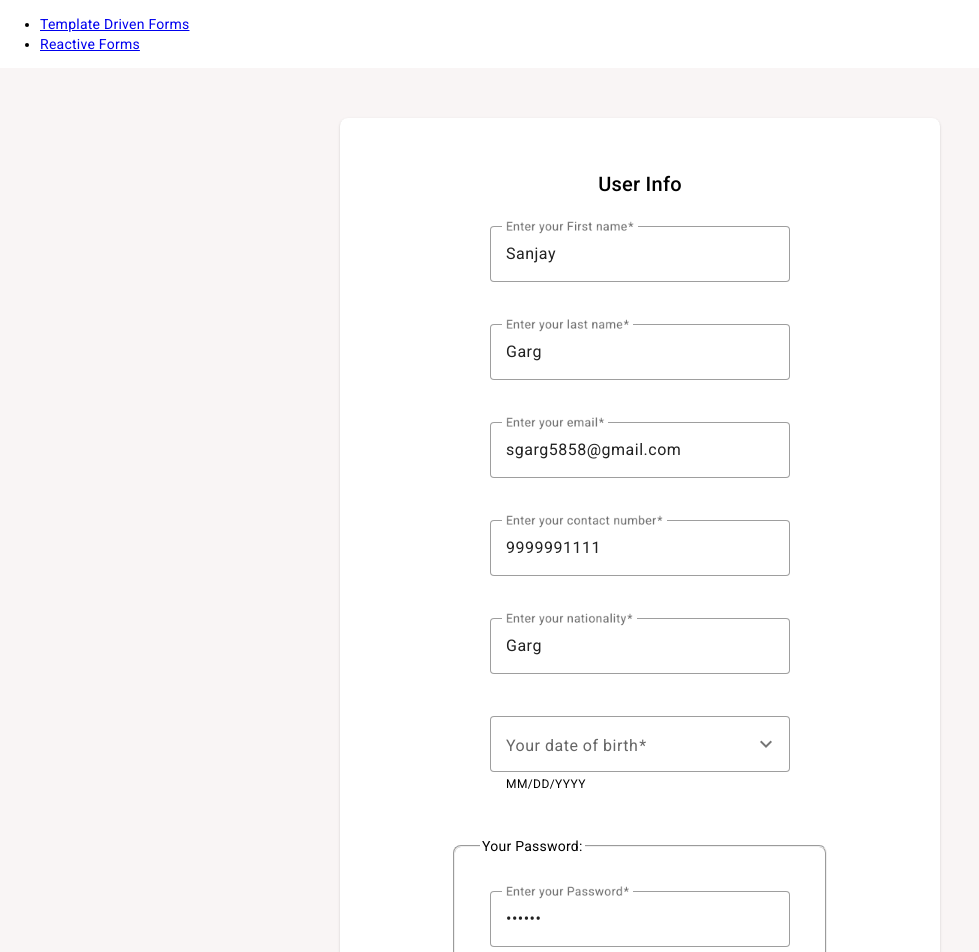
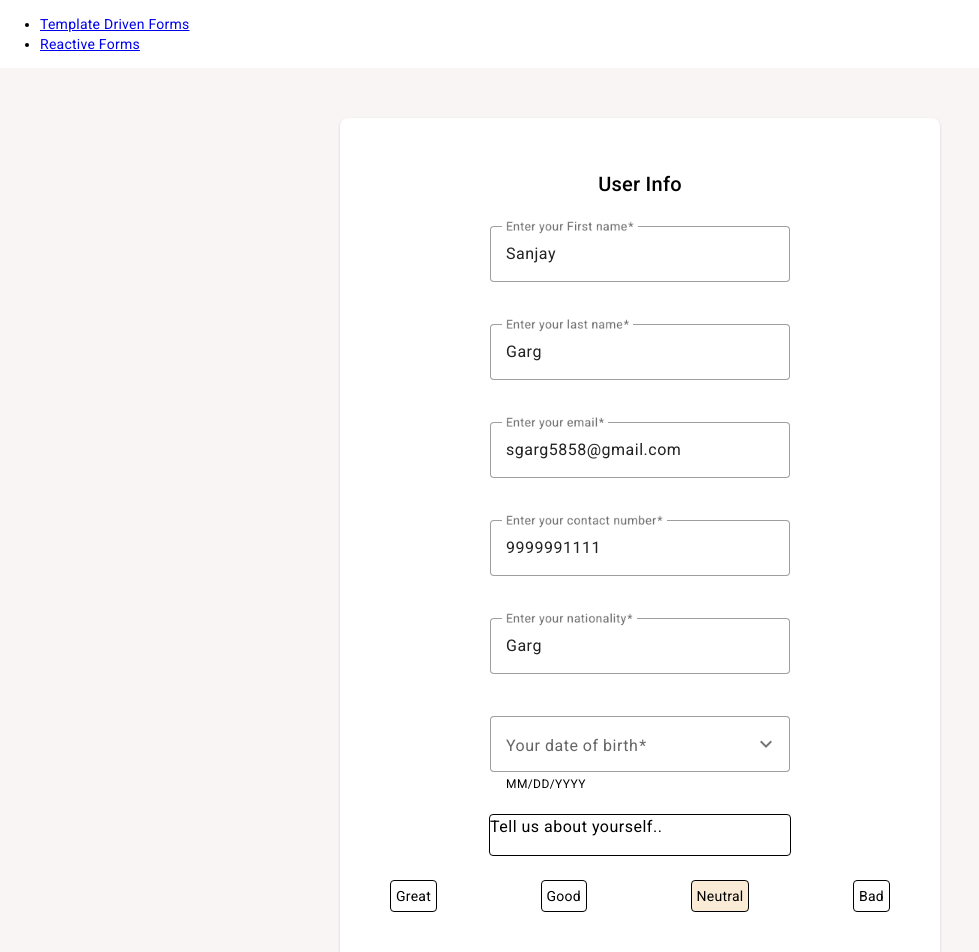
Before and after one commit to sgarg5858/forms, an Angular app: page /reactive-form in a window 1280 px wide. Shown: the top 952 px of the page, without its empty margins (0-979 px from the left). Built offline with nearby package versions, Linux system fonts and the light colour scheme.

Commit message:
control value accessors

```diff
--- a/src/app/app.module.ts
+++ b/src/app/app.module.ts
@@ -9,7 +9,7 @@ import { MatNativeDateModule } from '@angular/material/core';
 
 @NgModule({
   declarations: [
-    AppComponent
+    AppComponent,
   ],
   imports: [
     BrowserModule,
--- /dev/null
+++ b/src/app/custom-form-components/rating-picker/rating-picker.component.html
@@ -0,0 +1,22 @@
+<ul class="rating-options"  [ngClass]="{disabled:_disabled}">
+    <li
+    [ngClass]="{active: rating ==='great'}"
+    (click)="setRating('great')"
+    tabindex="0"
+    >Great</li>
+    <li
+    [ngClass]="{active: rating === 'good'}"
+    (click)="setRating('good')"
+    tabindex="0"
+    >Good</li>
+    <li
+    [ngClass]="{active: rating === 'neutral'}"
+    (click)="setRating('neutral')"
+    tabindex="0"
+    >Neutral</li>
+    <li
+    [ngClass]="{active: rating === 'bad'}"
+    (click)="setRating('bad')"
+    tabindex="0"
+    >Bad</li>
+</ul>
--- /dev/null
+++ b/src/app/custom-form-components/rating-picker/rating-picker.component.scss
@@ -0,0 +1,23 @@
+:host{
+    width: 100%;
+}
+ul{
+    list-style: none;
+    display: flex;
+    width: 100%;
+    justify-content: space-between;
+    padding-left: 0;
+    li{
+        padding: 5px;
+        border: 1px solid black;
+        border-radius: 4px;
+        cursor: pointer;
+    }
+}
+.active{
+    background-color: antiquewhite;
+}
+.disabled{
+    pointer-events: none;
+    opacity: 0.5;
+}
--- /dev/null
+++ b/src/app/custom-form-components/rating-picker/rating-picker.component.ts
@@ -0,0 +1,71 @@
+import {
+  ChangeDetectionStrategy,
+  ChangeDetectorRef,
+  Component,
+  HostBinding,
+  HostListener,
+} from '@angular/core';
+import { ControlValueAccessor, NG_VALUE_ACCESSOR } from '@angular/forms';
+
+export type RatingOptions = 'great' | 'good' | 'neutral' | 'bad';
+
+@Component({
+  selector: 'app-rating-picker',
+  templateUrl: './rating-picker.component.html',
+  styleUrls: ['./rating-picker.component.scss'],
+  providers: [
+    {
+      provide: NG_VALUE_ACCESSOR,
+      useExisting: RatingPickerComponent,
+      multi: true,
+    },
+  ],
+  changeDetection: ChangeDetectionStrategy.OnPush,
+})
+export class RatingPickerComponent implements ControlValueAccessor {
+  constructor(private changeDetector: ChangeDetectorRef) {}
+
+  _rating: RatingOptions | null = null;
+  _disabled = false;
+
+  get rating() {
+    return this._rating;
+  }
+
+  touched = false;
+  onChanged = (val: RatingOptions) => {};
+  onTouched = () => {};
+
+  @HostBinding('attr.tabindex') tabIndex = 0;
+  @HostListener('blur')
+  onBlur() {
+    if (!this.touched) {
+      this.onTouched();
+      this.touched = true;
+    }
+  }
+
+  setRating(value: RatingOptions) {
+    if (!this._disabled) {
+      console.log(value);
+      this._rating = value;
+      this.onChanged(value);
+      this.onBlur();
+    }
+  }
+
+  writeValue(rating: RatingOptions): void {
+    this._rating = rating;
+    this.changeDetector.markForCheck();
+  }
+  registerOnChange(fn: any): void {
+    this.onChanged = fn;
+  }
+  registerOnTouched(fn: any): void {
+    this.onTouched = fn;
+  }
+  setDisabledState?(isDisabled: boolean): void {
+    this._disabled = isDisabled;
+    this.changeDetector.markForCheck();
+  }
+}
--- /dev/null
+++ b/src/app/directives/editable-content-value-accessor.directive.ts
@@ -0,0 +1,71 @@
+import {
+  Directive,
+  ElementRef,
+  HostListener,
+  Renderer2,
+  SecurityContext,
+} from '@angular/core';
+import { ControlValueAccessor, NG_VALUE_ACCESSOR } from '@angular/forms';
+import { DomSanitizer } from '@angular/platform-browser';
+
+const DEFAULT_REVIEW_TEMPLATE = `
+<h4>Title....</h4>
+`;
+
+@Directive({
+  selector: '[formControlName][contenteditable], [formControl][contenteditable] , [ngModel][contenteditable]',
+  standalone: false,
+  providers: [
+    {
+      provide: NG_VALUE_ACCESSOR,
+      multi: true,
+      useExisting: EditableContentValueAccessorDirective,
+    },
+  ],
+})
+export class EditableContentValueAccessorDirective
+  implements ControlValueAccessor
+{
+  constructor(
+    private elementRef: ElementRef,
+    private renderer: Renderer2,
+    private sanitizer: DomSanitizer
+  ) {}
+
+  onChange = (val: any) => {};
+  onTouched = () => {};
+
+  registerOnChange(fn: any): void {
+    this.onChange = fn;
+  }
+  registerOnTouched(fn: any): void {
+    this.onTouched = fn;
+  }
+
+  writeValue(value: any): void {
+    this.renderer.setProperty(
+      this.elementRef.nativeElement,
+      'innerHtml',
+      this.sanitizer.sanitize(SecurityContext.HTML, value) ||
+        DEFAULT_REVIEW_TEMPLATE
+    );
+  }
+
+  @HostListener('input', ['$event'])
+  onInput(e: Event) {
+    this.onChange((e.target as HTMLElement).innerHTML);
+  }
+
+  @HostListener('blur', ['$event'])
+  onBlur(e: Event) {
+    this.onTouched();
+  }
+
+  setDisabledState?(isDisabled: boolean): void {
+    this.renderer.setProperty(
+      this.elementRef.nativeElement,
+      'contentEditable',
+      !isDisabled
+    );
+  }
+}
--- a/src/app/reactive-form-example/components/user-info/user-info.component.html
+++ b/src/app/reactive-form-example/components/user-info/user-info.component.html
@@ -68,6 +68,12 @@
         <mat-datepicker #picker></mat-datepicker>
       </mat-form-field>
 
+      <div class="your-bio" formControlName="bio" contenteditable>
+        <h4 data-placeholder="Tell us about yourself..">Tell us about yourself..</h4>
+      </div>
+
+      <app-rating-picker formControlName="ratingPicker"></app-rating-picker>
+
       <fieldset [formGroupName]="'password'">
         <legend>Your Password:</legend>
 
@@ -91,6 +97,7 @@
             formControlName="confirmPassword"
           />
         </mat-form-field>
+
         <mat-error
           *ngIf="
             userInfo.get('password')?.get('confirmPassword')?.dirty &&
--- a/src/app/reactive-form-example/components/user-info/user-info.component.scss
+++ b/src/app/reactive-form-example/components/user-info/user-info.component.scss
@@ -1,40 +1,39 @@
 .section {
-
-    &--form-container{
+  &--form-container {
     max-width: 600px;
     min-width: 350px;
     width: auto;
-        margin: 50px ;
+    margin: 50px;
 
-        mat-card{
+    mat-card {
       border-radius: 8px;
     }
 
-        @media screen and (min-width:500px) {
+    @media screen and (min-width: 500px) {
       width: 400px;
     }
 
-        @media screen and (min-width:900px) {
+    @media screen and (min-width: 900px) {
       width: 600px;
     }
 
-        form{
+    form {
       display: flex;
       flex-direction: column;
       padding: 50px;
       align-items: center;
 
-            mat-form-field{
+      mat-form-field {
         margin: 10px;
         min-width: 250px;
         max-width: 300px;
 
-                @media screen and (min-width:500px) {
+        @media screen and (min-width: 500px) {
           width: 300px;
         }
       }
 
-            fieldset{
+      fieldset {
         margin-top: 32px;
         padding: 25px;
         display: flex;
@@ -44,14 +43,23 @@
         border-radius: 8px;
       }
 
-            mat-card-actions{
+      mat-card-actions {
         width: 100%;
         margin-top: 40px;
         display: flex;
         justify-content: space-around;
       }
     }
-
-
   }
 }
+.your-bio {
+  margin: 10px;
+  min-width: 250px;
+  max-width: 300px;
+  border: 1px solid;
+  border-radius: 4px;
+
+  @media screen and (min-width: 500px) {
+    width: 300px;
+  }
+}
--- a/src/app/reactive-form-example/components/user-info/user-info.component.ts
+++ b/src/app/reactive-form-example/components/user-info/user-info.component.ts
@@ -50,14 +50,20 @@ export class UserInfoComponent implements OnInit {
       Validators.required,
       Validators.minLength(2),
     ]),
-    password: new FormGroup({
-      password: new FormControl('123456', [Validators.required]),
-      confirmPassword: new FormControl('12', [Validators.required]),
-    },{validators:[FormValidators.passwordShouldMatch]}),
+    bio: new FormControl('', [Validators.required]),
+    ratingPicker: new FormControl('neutral', {validators:[Validators.required],}),
+    password: new FormGroup(
+      {
+        password: new FormControl('123456', [Validators.required]),
+        confirmPassword: new FormControl('12', [Validators.required]),
+      },
+      { validators: [FormValidators.passwordShouldMatch] }
+    ),
     skills: new FormGroup<{ [key: string]: FormControl<'yes' | 'no'> }>({}),
   });
 
   submitForm(event: Event) {
+    this.userInfo.controls.ratingPicker.disable();
     console.log(event, this.userInfo.value);
   }
 }
--- a/src/app/reactive-form-example/reactive-form-example.module.ts
+++ b/src/app/reactive-form-example/reactive-form-example.module.ts
@@ -4,6 +4,8 @@ import { UserInfoComponent } from './components/user-info/user-info.component';
 import { RouterModule } from '@angular/router';
 import { MaterialComponentsModule } from '../material-components/material-components.module';
 import { ReactiveFormsModule } from '@angular/forms';
+import { DirectivesModule } from '../directives/directives.module';
+import { CustomFormComponentsModule } from '../custom-form-components/custom-form-components.module';
 
 @NgModule({
   declarations: [UserInfoComponent],
@@ -11,7 +13,9 @@ import { ReactiveFormsModule } from '@angular/forms';
     CommonModule,
     ReactiveFormsModule,
     RouterModule.forChild([{ path: '', component: UserInfoComponent }]),
-    MaterialComponentsModule
+    MaterialComponentsModule,
+    DirectivesModule,
+    CustomFormComponentsModule
   ],
 })
 export class ReactiveFormExampleModule {}
```
Also changed, not shown: src/app/custom-form-components/custom-form-components.module.ts (added, +16 -0 lines), src/app/directives/directives.module.ts (added, +14 -0 lines), 2 other files (tests, documents, lock files or other folders). Lines whose indentation alone changed are shown as unchanged.
